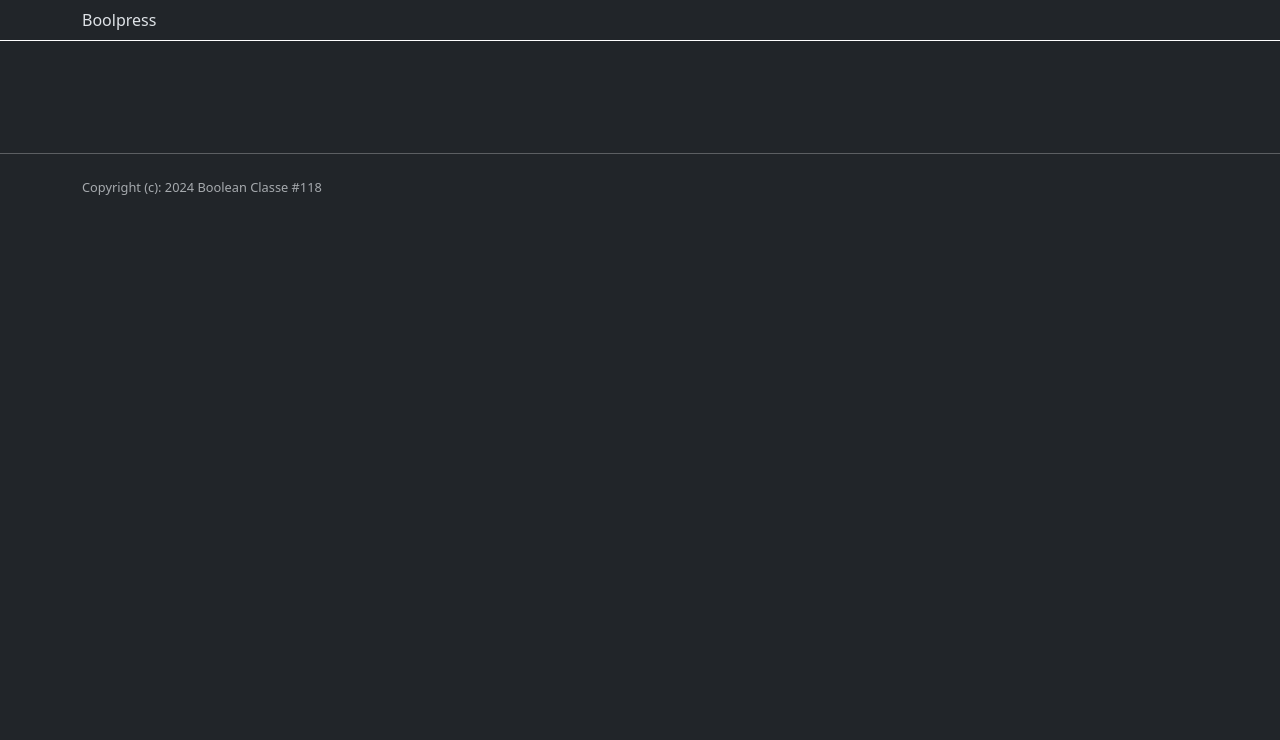
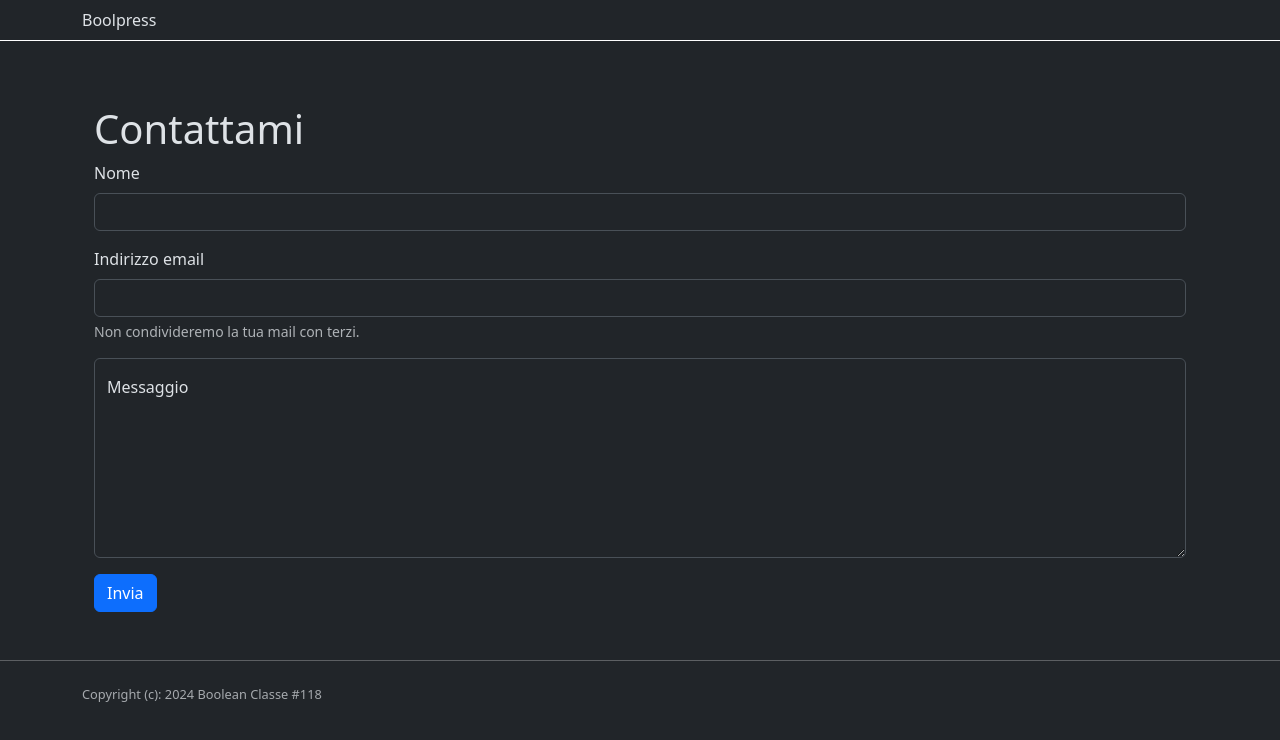
Before and after one commit to post-coder/boolpress-frontend, a Vue app: page /contact-me in a window 1280 px wide. Shown: the top 740 px of the page. Built offline with nearby package versions, Linux system fonts and the light colour scheme.

Commit message:
feat: contact mail functionality

```diff
--- /dev/null
+++ b/src/components/ContactForm.vue
@@ -0,0 +1,68 @@
+<script>
+
+import axios from 'axios'
+
+export default {
+    name: 'ContactForm',
+
+    data() {
+        return {
+            formData: {
+                name: '',
+                address: '',
+                message: '',
+            },
+        }
+    },
+
+    mounted() {
+
+    },
+
+    methods: {
+        sendContactRequest() {
+            // azioni da eseguire per inviarci la richiesta di contatto
+            // console.log(this.formData)
+
+
+            // quando facciamo delle richieste post ci servono due parametri: il primo e l'endpoint, il secondo è l'oggetto di dati che stiamo inviando
+            axios.post('http://127.0.0.1:8000/api/new-contact', this.formData).then(res => {
+                console.log('Risposta API:', res)
+            });
+        }
+    }
+
+}
+</script>
+
+<template>
+
+<form @submit.prevent="sendContactRequest()">
+
+    <div class="mb-3">
+        <label for="name" class="form-label">Nome</label>
+        <input type="text" class="form-control" id="name" name="name" v-model="formData.name" required>
+    </div>
+
+    <div class="mb-3">
+        <label for="address" class="form-label">Indirizzo email</label>
+        <input type="email" class="form-control" id="address" name="address" aria-describedby="emailHelp" v-model="formData.address" required>
+        <div id="emailHelp" class="form-text">Non condivideremo la tua mail con terzi.</div>
+    </div>
+
+    <div class="form-floating mb-3">
+        <textarea class="form-control" placeholder="Inserisci il tuo messaggio" id="message" name="message" style="height: 200px" v-model="formData.message"></textarea>
+        <label for="message">Messaggio</label>
+    </div>
+
+
+    <button type="submit" class="btn btn-primary">Invia</button>
+
+</form>
+
+</template>
+
+
+<style lang="scss">
+
+</style>
--- /dev/null
+++ b/src/pages/ContactMe.vue
@@ -0,0 +1,24 @@
+<script>
+import ContactForm from '../components/ContactForm.vue'
+
+export default {
+    components: {
+        ContactForm
+    }
+}
+</script>
+
+<template>
+
+<div class="container">
+    <h1>Contattami</h1>
+
+    <ContactForm></ContactForm>
+</div>
+
+</template>
+
+
+<style lang="scss">
+
+</style>
--- a/src/pages/HomePage.vue
+++ b/src/pages/HomePage.vue
@@ -71,7 +71,7 @@
 </script>
 
 <template>
-  <div class="">
+  <div class="mb-4">
 
     <h1>I nostri post</h1>
 
@@ -99,7 +99,10 @@
       </div>
     </div>
 
+
+
   </div>
+
 </template>
 
 <style lang="scss" scoped>
--- a/src/router.js
+++ b/src/router.js
@@ -4,6 +4,7 @@
 // importo tutti i componenti che verranno utilizzati come pagina
 import HomePage from './pages/HomePage.vue';
 import SinglePost from './pages/SinglePost.vue'
+import ContactMe from './pages/ContactMe.vue';
 
 
 const router = createRouter({
@@ -20,6 +21,11 @@
             path: '/posts/:slug',
             name: 'single-post',
             component: SinglePost
+        },
+        {
+            path: '/contact-me',
+            name: 'contact-me',
+            component: ContactMe
         }
     ]
 
```
